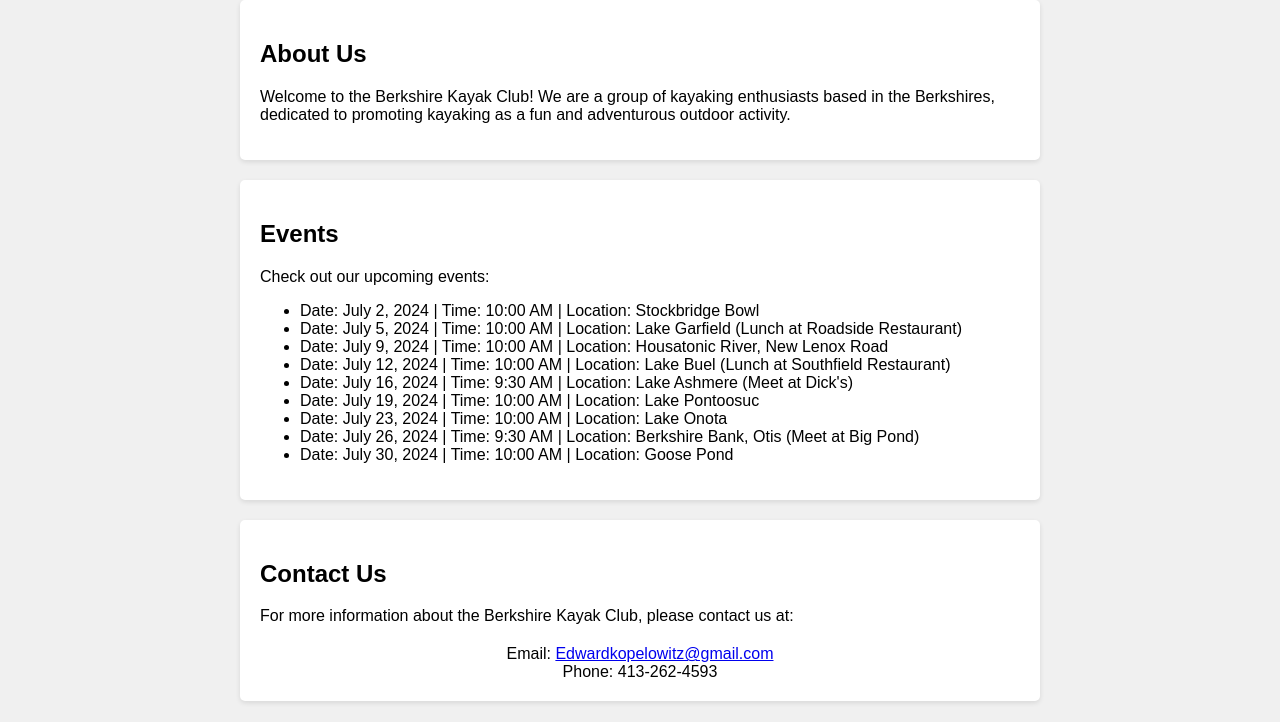
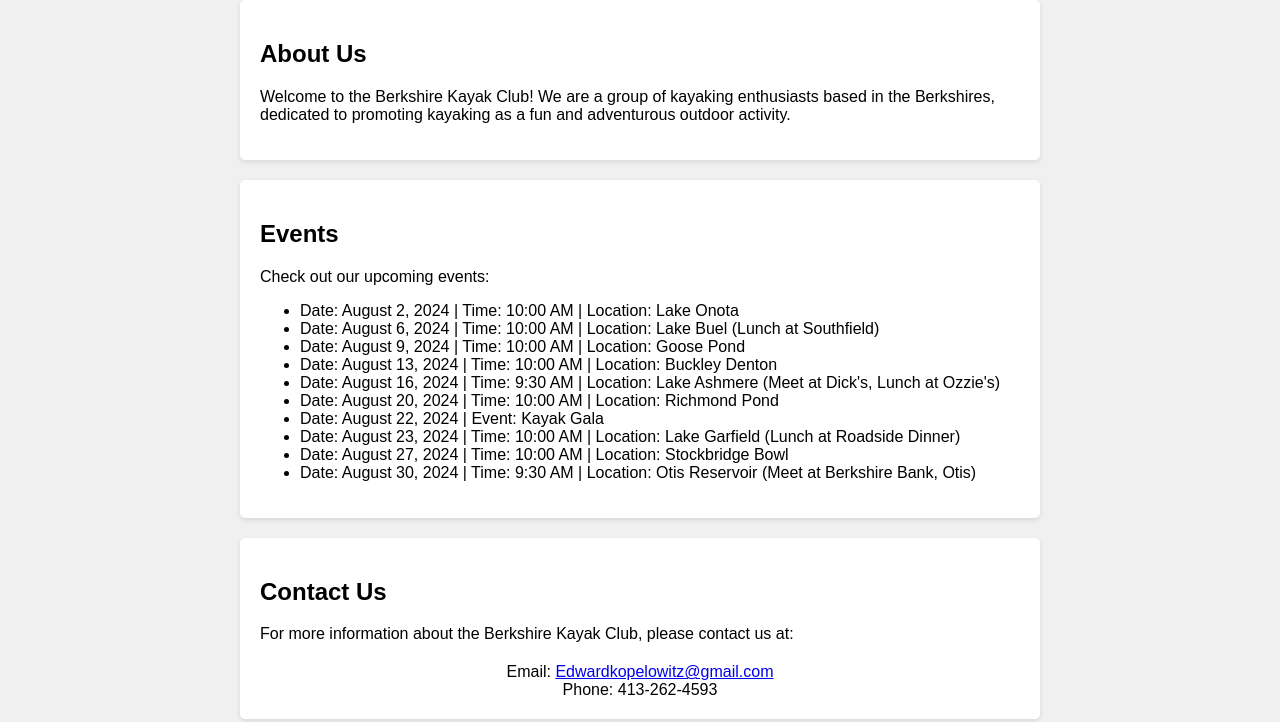
Before and after one commit to kylestrougo/berkshire-kayak-club, a plain HTML site: page index.html in a window 1280 px wide. Shown: the part 285-1007 px from the top of the page. Drawn offline with Linux system fonts and the light colour scheme.

Commit message:
Update index.html

```diff
--- a/index.html
+++ b/index.html
@@ -82,17 +82,17 @@
             <p>Check out our upcoming events:</p>
 
 <ul>
-    <li>Date: July 2, 2024 | Time: 10:00 AM | Location: Stockbridge Bowl</li>
-    <li>Date: July 5, 2024 | Time: 10:00 AM | Location: Lake Garfield (Lunch at Roadside Restaurant)</li>
-    <li>Date: July 9, 2024 | Time: 10:00 AM | Location: Housatonic River, New Lenox Road</li>
-    <li>Date: July 12, 2024 | Time: 10:00 AM | Location: Lake Buel (Lunch at Southfield Restaurant)</li>
-    <li>Date: July 16, 2024 | Time: 9:30 AM | Location: Lake Ashmere (Meet at Dick's)</li>
-    <li>Date: July 19, 2024 | Time: 10:00 AM | Location: Lake Pontoosuc</li>
-    <li>Date: July 23, 2024 | Time: 10:00 AM | Location: Lake Onota</li>
-    <li>Date: July 26, 2024 | Time: 9:30 AM | Location: Berkshire Bank, Otis (Meet at Big Pond)</li>
-    <li>Date: July 30, 2024 | Time: 10:00 AM | Location: Goose Pond</li>
+    <li>Date: August 2, 2024 | Time: 10:00 AM | Location: Lake Onota</li>
+    <li>Date: August 6, 2024 | Time: 10:00 AM | Location: Lake Buel (Lunch at Southfield)</li>
+    <li>Date: August 9, 2024 | Time: 10:00 AM | Location: Goose Pond</li>
+    <li>Date: August 13, 2024 | Time: 10:00 AM | Location: Buckley Denton</li>
+    <li>Date: August 16, 2024 | Time: 9:30 AM | Location: Lake Ashmere (Meet at Dick's, Lunch at Ozzie's)</li>
+    <li>Date: August 20, 2024 | Time: 10:00 AM | Location: Richmond Pond</li>
+    <li>Date: August 22, 2024 | Event: Kayak Gala</li>
+    <li>Date: August 23, 2024 | Time: 10:00 AM | Location: Lake Garfield (Lunch at Roadside Dinner)</li>
+    <li>Date: August 27, 2024 | Time: 10:00 AM | Location: Stockbridge Bowl</li>
+    <li>Date: August 30, 2024 | Time: 9:30 AM | Location: Otis Reservoir (Meet at Berkshire Bank, Otis)</li>
 </ul>
-
 
         </section>
         <section>
```
